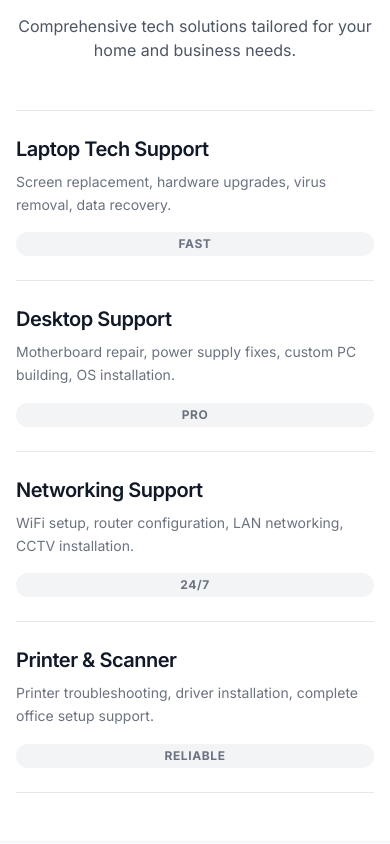
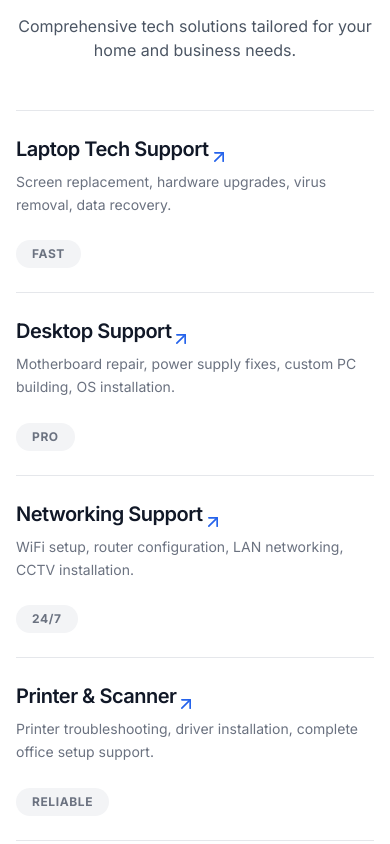
Before and after one commit to shivam886/itondoor, a React (Vite) app: page /#/ in a window 390 px wide. Shown: the part 2260-3104 px from the top of the page. Built offline with nearby package versions, Linux system fonts and the light colour scheme.

Commit message:
Fix Services Showcase mobile badge layout

```diff
--- a/src/components/ServicesShowcase.tsx
+++ b/src/components/ServicesShowcase.tsx
@@ -153,8 +153,8 @@ export function ServicesShowcase() {
                 `}
               />
 
-              <div className="relative flex flex-col sm:flex-row sm:items-center justify-between gap-4">
-                <div className="flex-1 min-w-0">
+              <div className="relative flex flex-col sm:flex-row items-start sm:items-center justify-between gap-4">
+                <div className="flex-1 min-w-0 w-full">
                   {/* Title with animated underline */}
                   <div className="inline-flex items-center gap-2">
                     <h3 className="text-gray-900 dark:text-white font-semibold text-xl tracking-tight">
@@ -179,7 +179,7 @@ export function ServicesShowcase() {
                         ${
                           hoveredIndex === index
                             ? "opacity-100 translate-x-0 translate-y-0"
-                            : "opacity-0 -translate-x-2 translate-y-2"
+                            : "opacity-100 sm:opacity-0 -translate-x-2 translate-y-2 sm:-translate-x-2 sm:translate-y-2"
                         }
                       `}
                     />
@@ -200,8 +200,8 @@ export function ServicesShowcase() {
                 {/* Badge */}
                 <span
                   className={`
-                    inline-flex items-center justify-center px-3 py-1 rounded-full text-xs font-bold tracking-wider uppercase
-                    transition-all duration-300 ease-out
+                    w-max inline-flex items-center justify-center px-4 py-1.5 rounded-full text-xs font-bold tracking-wider uppercase
+                    transition-all duration-300 ease-out mt-2 sm:mt-0
                     ${hoveredIndex === index
                       ? "bg-brand-electricBlue text-white shadow-md shadow-brand-electricBlue/20"
                       : "bg-gray-100 dark:bg-gray-800 text-gray-500 dark:text-gray-400"}
```
